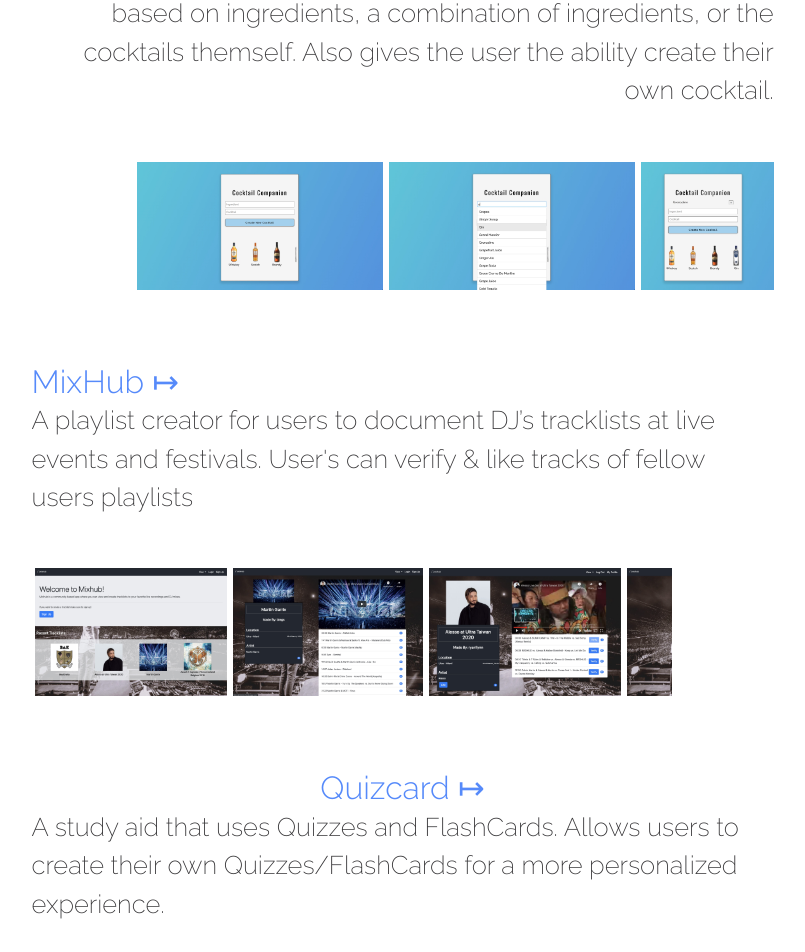
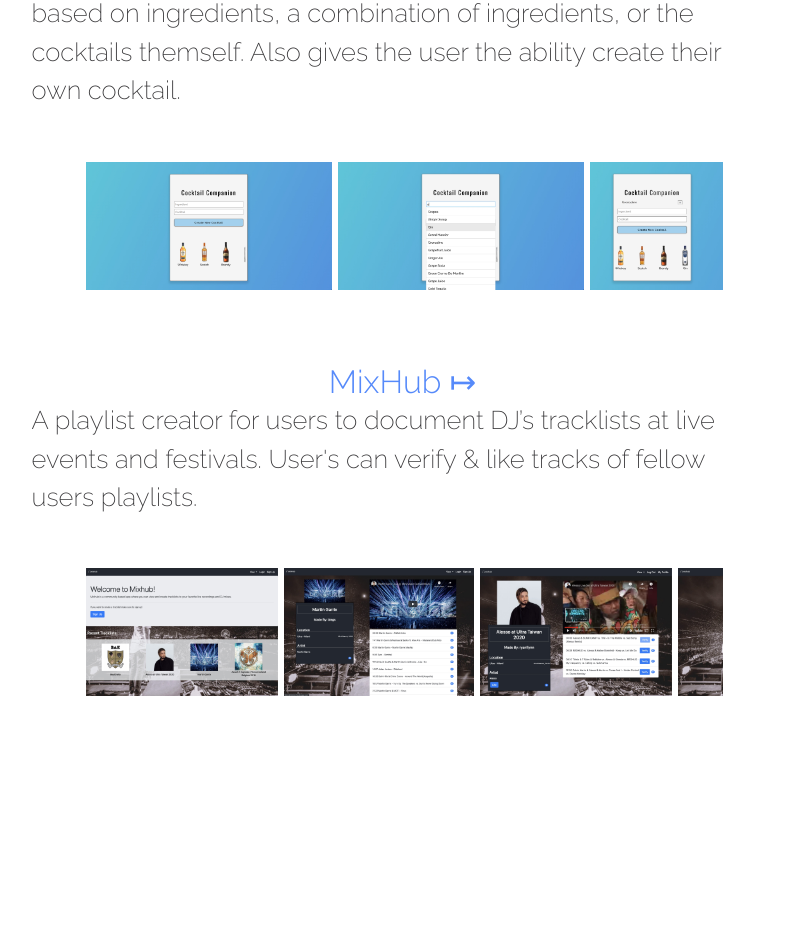
Before and after one commit to brianwlego/brianwlego.github.io, a React (Create React App) app in the folder portfolio/: page / in a window 1280 px wide. Shown: the part 3200-4152 px from the top of the page, without its empty margins (398-1203 px from the left). After the commit the page ends 4103 px from the top, so only its background shows below. Built offline with nearby package versions, Linux system fonts and the light colour scheme.

Commit message:
working on cleaning up projects

```diff
--- a/portfolio/src/components/Projects.js
+++ b/portfolio/src/components/Projects.js
@@ -34,52 +34,10 @@
 import FB5 from '../FBImages/5fb.png'
 
 function Projects(){
-  const [chosenQC, setChosenQC] = useState("")
-  const [chosenCC, setChosenCC] = useState("")
-  const [chosenFB, setChosenFB] = useState("")
-  const [chosenMH, setChosenMH] = useState("")
-
-  const clickHandlerQC = (e) => {
-    const ele = e.target.src
-    if (ele === chosenQC){
-      setChosenQC("")
-    } else{
-      setChosenQC(e.target.src)
-    }
-  }
-  const clickHandlerCC = (e) => {
-    const ele = e.target.src
-    if (ele === chosenCC){
-      setChosenCC("")
-    } else{
-      setChosenCC(e.target.src)
-    }
-  }
-  const clickHandlerFB = (e) => {
-    const ele = e.target.src
-    if (ele === chosenFB){
-      setChosenFB("")
-    } else{
-      setChosenFB(e.target.src)
-    }
-  }
-  const clickHandlerMH = (e) => {
-    const ele = e.target.src
-    if (ele === chosenMH){
-      setChosenMH("")
-    } else{
-      setChosenMH(e.target.src)
-    }
-  }
 
   const sectionClickhandler = (e) => {
-    if (e.target.className === "project-img"){
-
-    } else {
-      setChosenCC("")
-      setChosenQC("")
-      setChosenFB("")
-      setChosenMH("")
+    if (e.target.className !== "project-img"){
+      console.log('Hiiiii')
     }
   }
 
@@ -102,44 +60,17 @@
           description="A practice exercise to recreate a social media clone that allows users to ‘follow’ friends, make posts, and comment on friend’s posts."
           images={[FB1,FB2,FB3,FB4,FB5]}
         />
-        <div className="project-wrapper cocktail">
-          <a href="https://cocktail-companion.herokuapp.com/" target="_blank" rel="noreferrer">
-            <h5>Cocktail Companion &#8614;</h5>
-          </a>
-
-          <p>Single page application which allows users to search cocktails based on ingredients, a combination of ingredients, or the cocktails themself. Also gives the user the ability create their own cocktail.</p>
-          {chosenCC !== "" ? <img alt="" src={chosenCC} className="chosen" onClick={()=>setChosenCC("")}/> : null}
-          <div className="project-img-wrapper" onClick={(e)=>clickHandlerCC(e)} onScroll={()=>setChosenCC("")} >
-            <Image img={CC1} chosen={chosenCC !== "" ? true : false} />
-            <Image img={CC2} chosen={chosenCC !== "" ? true : false} />
-            <Image img={CC3} chosen={chosenCC !== "" ? true : false} />
-            <Image img={CC4} chosen={chosenCC !== "" ? true : false} />
-            <Image img={CC5} chosen={chosenCC !== "" ? true : false} />
-            <Image img={CC6} chosen={chosenCC !== "" ? true : false} />
-          </div>
-        </div>
-          <div className="project-wrapper mixhub">
-          <a href="https://mixhub.herokuapp.com/" target="_blank" rel="noreferrer">
-            <h5>MixHub &#8614;</h5>
-          </a>
-
-          <p>A playlist creator for users to document DJ’s tracklists at live events and festivals. User's can verify & like tracks of fellow users playlists </p>
-          {chosenMH !== "" ? <img alt="" src={chosenMH} className="chosen" onClick={()=>setChosenMH("")}/> : null}
-          <div className="project-img-wrapper" onClick={(e)=>clickHandlerMH(e)} onScroll={()=>setChosenMH("")} >
-            <Image img={MH1} chosen={chosenMH !== "" ? true : false} />
-            <Image img={MH2} chosen={chosenMH !== "" ? true : false} />
-            <Image img={MH3} chosen={chosenMH !== "" ? true : false} />
-            <Image img={MH4} chosen={chosenMH !== "" ? true : false} />
-            <Image img={MH5} chosen={chosenMH !== "" ? true : false} />
-            <Image img={MH6} chosen={chosenMH !== "" ? true : false} />
-            <Image img={MH7} chosen={chosenMH !== "" ? true : false} />
-          </div>
-        </div>
         <ProjectCard
-          link="https://quizcard-frontend.herokuapp.com/"
-          title="Quizcard"
-          description="A study aid that uses Quizzes and FlashCards. Allows users to create their own Quizzes/FlashCards for a more personalized experience."
-          images={[QC1,QC2,QC3,QC4,QC5,QC6,QC7,QC8,QC9]}
+          link="https://cocktail-companion.herokuapp.com/"
+          title="Cocktail Companion"
+          description="Single page application which allows users to search cocktails based on ingredients, a combination of ingredients, or the cocktails themself. Also gives the user the ability create their own cocktail."
+          images={[CC1,CC2,CC3,CC4,CC5,CC6]}
+        />
+        <ProjectCard
+          link="https://mixhub.herokuapp.com/"
+          title="MixHub"
+          description="A playlist creator for users to document DJ’s tracklists at live events and festivals. User's can verify & like tracks of fellow users playlists."
+          images={[MH1,MH2,MH3,MH4,MH5,MH6,MH7]}
         />
       </div>
     </section>
```
